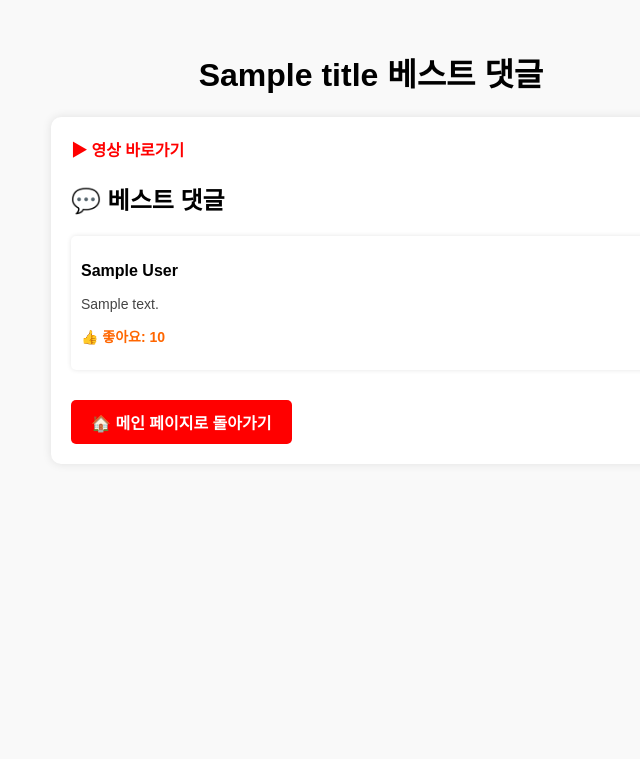
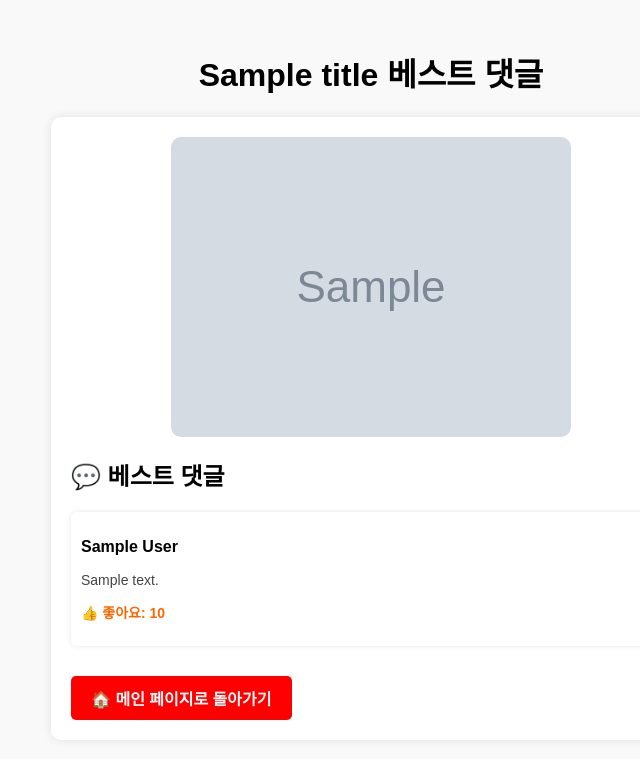
Before and after one commit to 1hyeokk/project_youtube, a Flask app: template templates/best_comments.html in a window 1280 px wide. Shown: the top 759 px of the page, without its empty margins (269-909 px from the left). Run offline with Flask 3, Linux system fonts and the light colour scheme; the template is opened without the code that fills it: most values are stand-ins (such as "Sample title", 1, 10 or a date in 2020); grey boxes marked "Sample" are stand-in pictures.

Commit message:
Update best_comments.html

```diff
--- a/templates/best_comments.html
+++ b/templates/best_comments.html
@@ -29,8 +29,11 @@
             font-weight: bold;
             text-decoration: none;
         }
-        .video-link:hover {
-            text-decoration: underline;
+        .thumbnail {
+            display: block;      /*  이미지를 블록 요소로 변경 */
+            margin: 0 auto;      /*  좌우 자동 정렬로 가운데 정렬 */
+            max-width: 100%;     /*  부모 요소보다 크지 않게 설정 */
+            border-radius: 10px; /* 둥근 모서리 추가 (선택 사항) */
         }
         .comment {
             background: white;
@@ -73,7 +76,11 @@
     <h1> {{ title }} 베스트 댓글 </h1>
 
     <div class="summary-container">
-        <a href="{{ url }}" target="_blank" class="video-link">▶ 영상 바로가기</a>
+
+        <a href="{{ url }}" target="_blank" class="video-link">
+            <!--썸네일 누르면 유튜브 바로가기기-->
+            <img src="{{ video.thumbnail_url }}" class="thumbnail">
+        </a>
 
         <h2>💬 베스트 댓글</h2>
 
```
